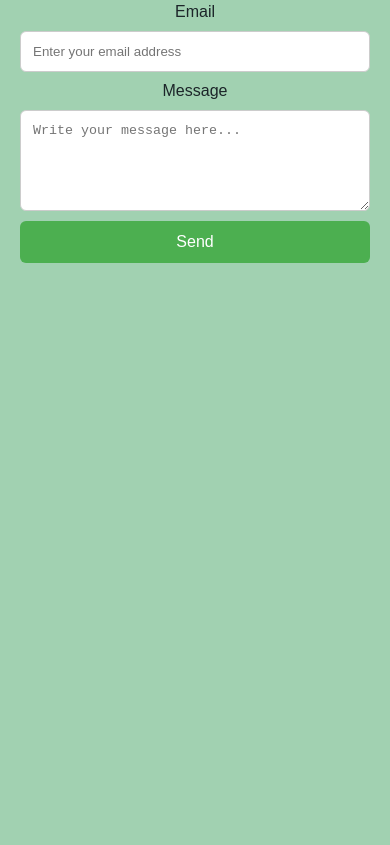
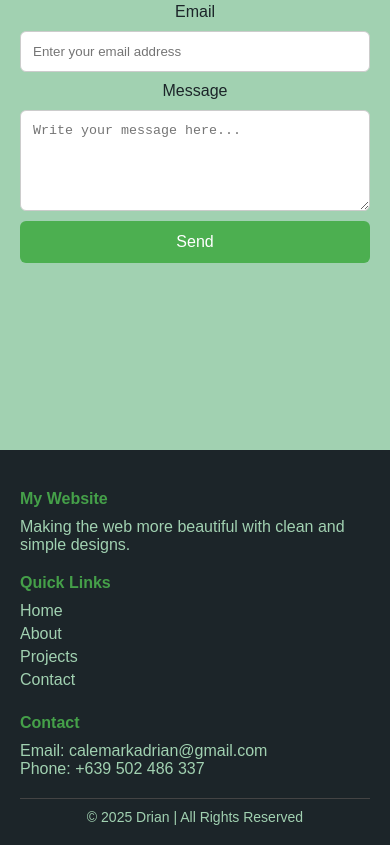
Before and after one commit to Driaaaaaaaan/html-css-javascript, a plain HTML site: page index.html in a window 390 px wide. Shown: the part 4128-4973 px from the top of the page. Before the commit the page ends 4916 px from the top, so only its background shows below. Drawn offline with Linux system fonts and the light colour scheme.

Commit message:
done(not responsive)

```diff
--- a/index.html
+++ b/index.html
@@ -155,6 +155,38 @@
   </div>
 </section>
 
+<!-- Footer -->
+<footer>
+  <div class="footer-container">
+    <div class="footer-about">
+      <h4>My Website</h4>
+      <p>Making the web more beautiful with clean and simple designs.</p>
+    </div>
+
+    <div class="footer-links">
+      <h4>Quick Links</h4>
+      <ul>
+        <li><a href="#home">Home</a></li>
+        <li><a href="#about">About</a></li>
+        <li><a href="#projects">Projects</a></li>
+        <li><a href="#contact">Contact</a></li>
+      </ul>
+    </div>
+
+    <div class="footer-contact">
+      <h4>Contact</h4>
+      <p>Email: calemarkadrian@gmail.com</p>
+      <p>Phone: +639 502 486 337</p>
+    </div>
+  </div>
+
+  <div class="footer-bottom">
+    <p>&copy; 2025 Drian | All Rights Reserved</p>
+  </div>
+</footer>
+
+
+
 
 </body>
 </html>
--- a/style.css
+++ b/style.css
@@ -246,7 +246,7 @@ body{
 
 .contact-container {
   max-width: 500px;
-  height: 100vh;
+  height: 60vh;
   margin: auto;
   margin-top: 30px;
 }
@@ -277,3 +277,53 @@ body{
 .contact-container button:hover {
   background: #45a049;
 }
+footer {
+  background-color: #1C2529;
+  color: #A1D1B1;
+  padding: 40px 20px 20px;
+  font-family: Arial, sans-serif;
+}
+
+.footer-container {
+  display: flex;
+  flex-wrap: wrap;
+  justify-content: space-between;
+  gap: 20px;
+  max-width: 1200px;
+  margin: auto;
+}
+
+.footer-container div {
+  flex: 1 1 250px;
+}
+.footer-container h4 {
+  margin-bottom: 10px;
+  color: #45a049;
+}
+
+.footer-links ul {
+  list-style: none;
+  padding: 0;
+}
+
+.footer-links ul li {
+  margin: 5px 0;
+}
+
+.footer-links ul li a {
+  text-decoration: none;
+  color: #A1D1B1;
+  transition: color 0.3s;
+}
+
+.footer-links ul li a:hover {
+  color: #45a049;
+}
+
+.footer-bottom {
+  text-align: center;
+  margin-top: 20px;
+  border-top: 1px solid #444;
+  padding-top: 10px;
+  font-size: 14px;
+}
```
